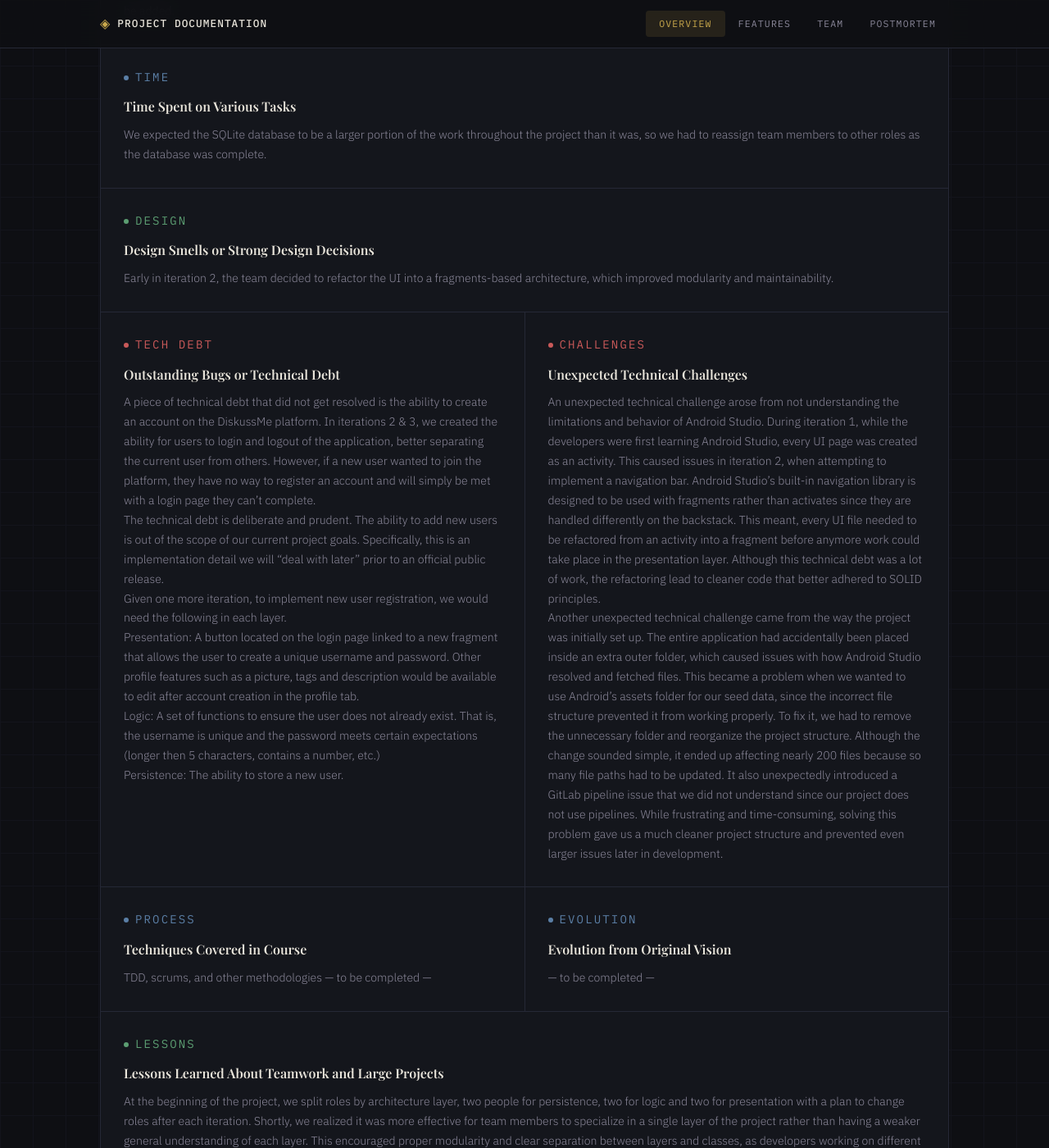
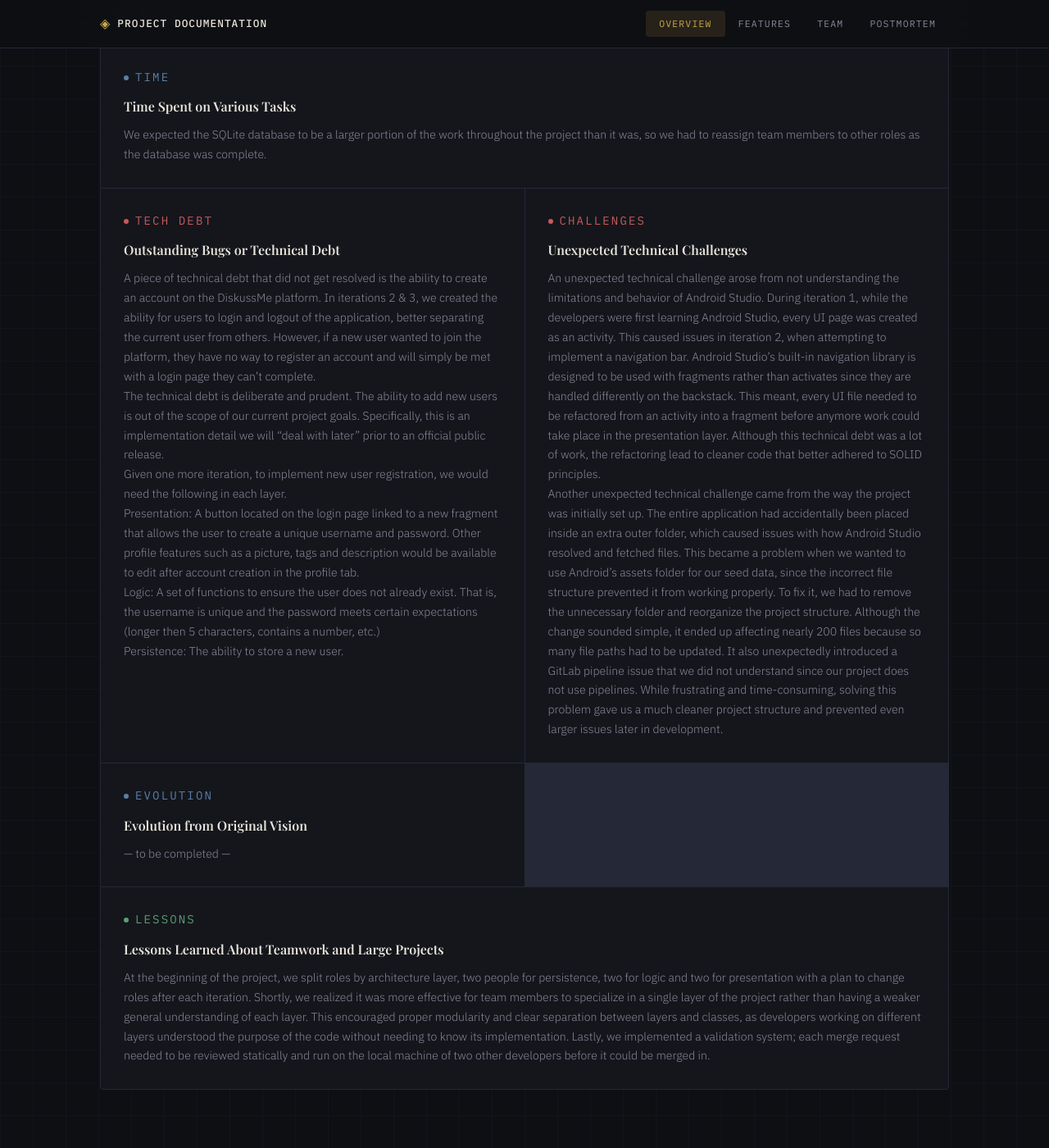
Before and after one commit to AlonSlonimsky/DISKussMe, a Jekyll site: the page built from index.html, in a window 1280 px wide and 1400 px high, scrolled down 5877 px. Shown: the whole window at 82% size. Built offline with Jekyll 4.4.1, drawn with Linux system fonts in a browser that asks for light colours.

Commit message:
removed unused sections

```diff
--- a/index.html
+++ b/index.html
@@ -428,16 +428,6 @@ Lastly, our Iteration 1 UI relied entirely on activities. As the app grew, this
         <p>We expected the SQLite database to be a larger portion of the work throughout the project than it was, so we had to reassign team members to other roles as the database was complete.</p>
       </div>
 
-      <!-- Design decisions -->
-      <div class="pm-item full-width">
-        <p class="pm-item-label good">Design</p>
-        <h3>Design Smells or Strong Design Decisions</h3>
-        <p>
-          Early in iteration 2, the team decided to refactor the UI into a fragments-based
-          architecture, which improved modularity and maintainability.
-        </p>
-      </div>
-
       <!-- Outstanding bugs -->
       <div class="pm-item">
         <p class="pm-item-label bad">Tech Debt</p>
@@ -467,14 +457,6 @@ Another unexpected technical challenge came from the way the project was initial
 
 </p>
       </div>
-
-      <!-- TDD / Scrums -->
-      <div class="pm-item">
-        <p class="pm-item-label note">Process</p>
-        <h3>Techniques Covered in Course</h3>
-        <p>TDD, scrums, and other methodologies — to be completed —</p>
-      </div>
-
       <!-- Evolution from iteration 0 -->
       <div class="pm-item">
         <p class="pm-item-label note">Evolution</p>
```
